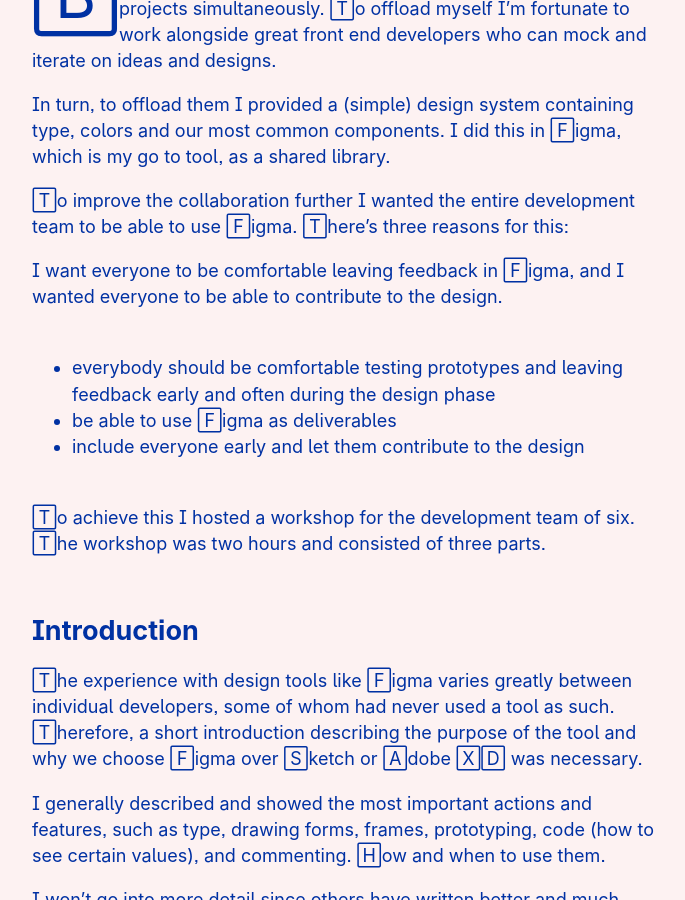
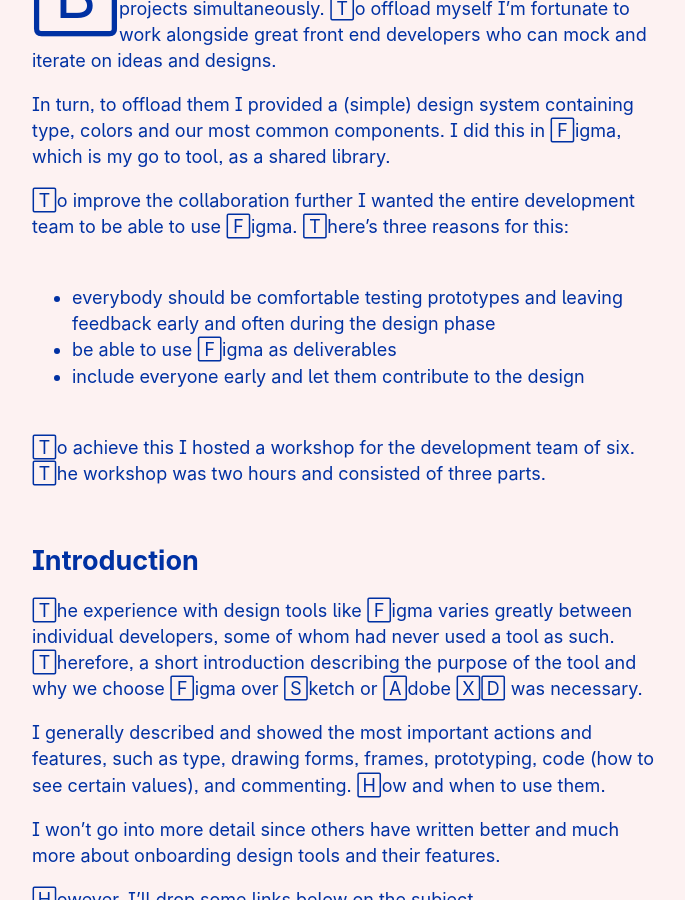
Before and after one commit to jacoblindstrm/jacoblindstrm.github.io, a Jekyll site: the page built from _posts/2020-01-14-workshop-to-introduce-figma.markdown, in a window 1280 px wide and 900 px high, scrolled down 450 px. Shown: the whole window, without its empty margins (293-978 px from the left). Built offline with Jekyll 4.4.1, drawn with Linux system fonts in a browser that asks for light colours.

Commit message:
Update 2020-01-14-workshop-to-introduce-figma.markdown

```diff
--- a/_posts/2020-01-14-workshop-to-introduce-figma.markdown
+++ b/_posts/2020-01-14-workshop-to-introduce-figma.markdown
@@ -10,8 +10,6 @@
 In turn, to offload them I provided a (simple) design system containing type, colors and our most common components. I did this in Figma, which is my go to tool, as a shared library.
 
 To improve the collaboration further I wanted the entire development team to be able to use Figma. There’s three reasons for this:
-
-I want everyone to be comfortable leaving feedback in Figma, and I wanted everyone to be able to contribute to the design.
 
 * everybody should be comfortable testing prototypes and leaving feedback early and often during the design phase
 * be able to use Figma as deliverables
```
